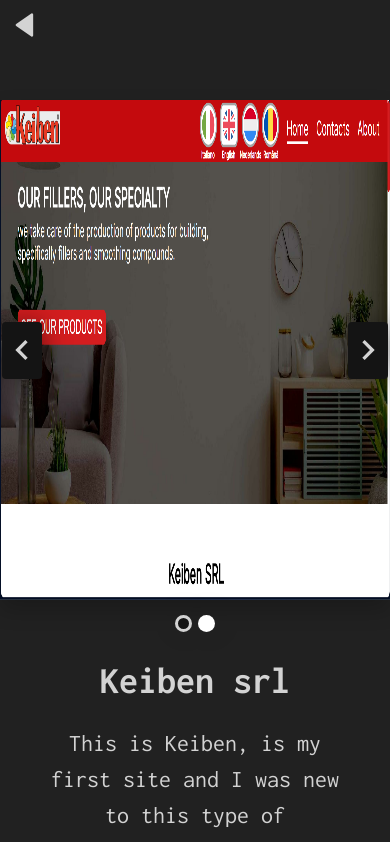
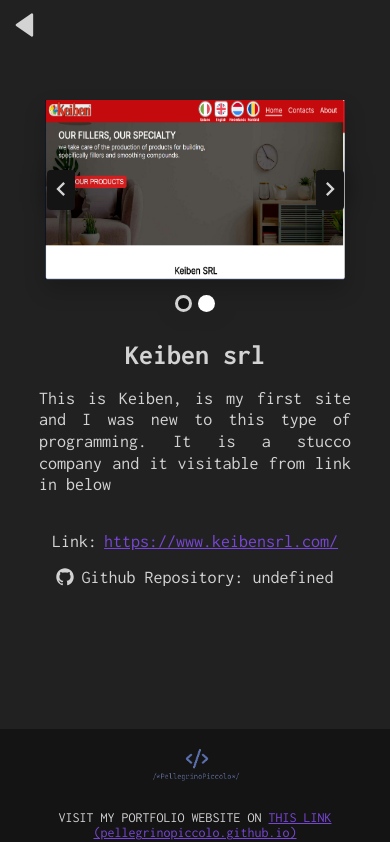
Before and after one commit to PellegrinoPiccolo/PellegrinoPiccoloProjects.github.io, a React (Create React App) app: page /project/1 in a window 390 px wide. Shown: the top 842 px of the page. Built offline with nearby package versions, Linux system fonts and the light colour scheme.

Commit message:
responsive

```diff
--- a/src/components/footer/footer.scss
+++ b/src/components/footer/footer.scss
@@ -22,7 +22,7 @@
     .footer{
         flex-direction: column;
         img{
-            width: 50%;
+            width: 28%;
         }
         p{
             font-size: 14px;
--- a/src/components/projectCard/projectcard.scss
+++ b/src/components/projectCard/projectcard.scss
@@ -80,7 +80,7 @@
     100% { transform: translateY(0); opacity: 1; }
     }
 
-@media screen and (max-width:800px){
+@media screen and (max-width:400px){
     .project_card{
         height: 355px;
         .text_container{
--- a/src/components/slider/slider.scss
+++ b/src/components/slider/slider.scss
@@ -84,3 +84,22 @@
     50% {opacity: 1; filter: blur(1px);}
     100% {transform: translateY(0) scale(1.0); opacity: 1; filter: blur(0);}
 }
+
+@media screen and (max-width:1000px){
+    .container-slider{
+        max-width: 480px;
+        height: 280px;
+        .container_button{
+            .btn-slide{
+                font-size: 28px;
+            }
+        }
+    }
+}
+
+@media screen and (max-width:600px){
+    .container-slider{
+        width: 300px;
+        height: 180px;
+    }
+}
--- a/src/pages/project/project.scss
+++ b/src/pages/project/project.scss
@@ -52,3 +52,30 @@
     0% { transform: translateY(-1rem); opacity: 0; }
     100% { transform: translateY(0); opacity: 1; }
 }
+
+@media screen and (max-width:1000px){
+    .project{
+        .content_container{
+            .project_name{
+                font-size: 28px;
+            }
+            .project_description{
+                font-size: 18px;
+            }
+        }
+    }
+}
+
+@media screen and (max-width:600px){
+    body{
+        padding-bottom: 12em;
+    }
+    .project{
+        .content_container{
+            .project_description{
+                line-height: 1.2;
+                text-align: justify;
+            }
+        }
+    }
+}
--- a/src/style.scss
+++ b/src/style.scss
@@ -11,6 +11,7 @@
     margin: 0;
     position: relative;
     padding: 0 0 20em 0;
+    min-height: 80vh;
 }
 
 .home{
@@ -71,3 +72,14 @@
         }
     }
 }
+
+@media screen and (max-width:600px){
+    body{
+        padding-bottom: 12em;
+    }
+    .home{
+        .top_section{
+            margin-top: 2em;
+        }
+    }
+}
```
